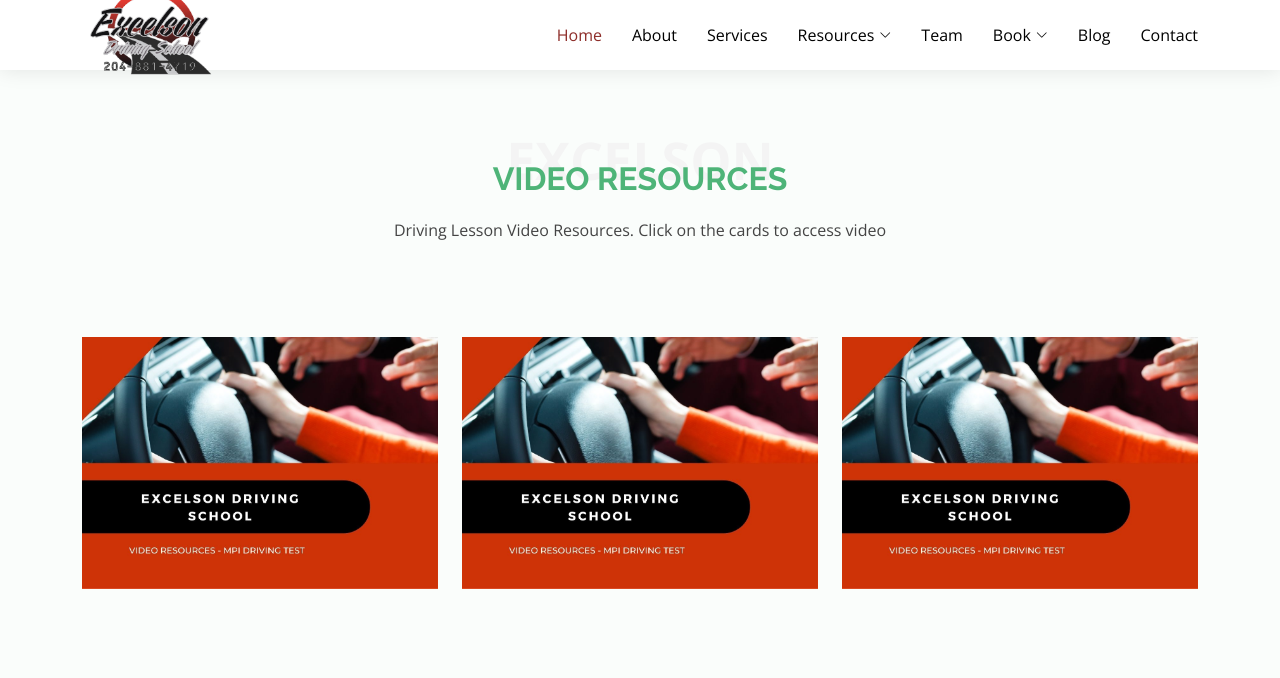
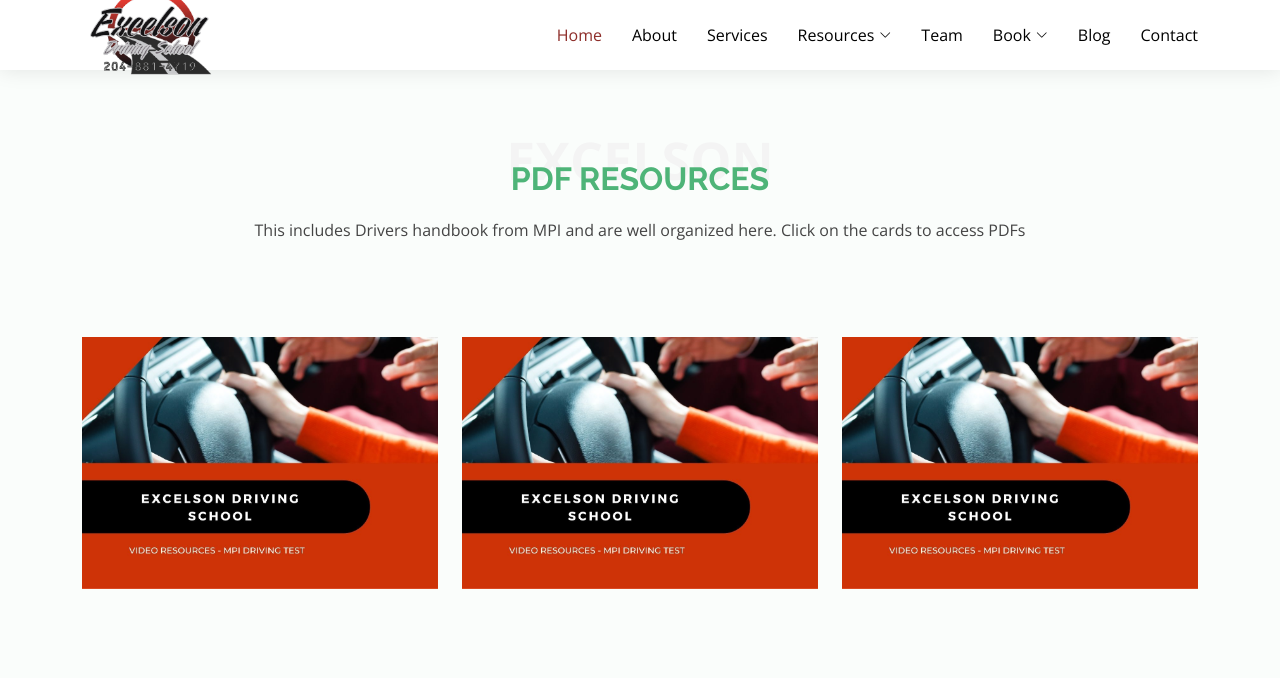
Before and after one commit to oyebolasimeon/excelson-driv, a PHP site: page /pdf-resources.php in a window 1280 px wide. Shown: the top 678 px of the page. Run offline with PHP 8.4, Linux system fonts and the light colour scheme.

Commit message:
pdf resources

```diff
--- a/pdf-resources.php
+++ b/pdf-resources.php
@@ -10,8 +10,8 @@
 
           <div class="section-title" data-aos="fade-down">
             <span>EXCELSON</span>
-            <h2>Video Resources</h2>
-            <p>Driving Lesson Video Resources. Click on the cards to access video</p>
+            <h2>PDF Resources</h2>
+            <p>This includes Drivers handbook from MPI and are well organized here. Click on the cards to access PDFs</p>
           </div>
 
           <div class="row" data-aos="fade-up" data-aos-delay="150">
```
